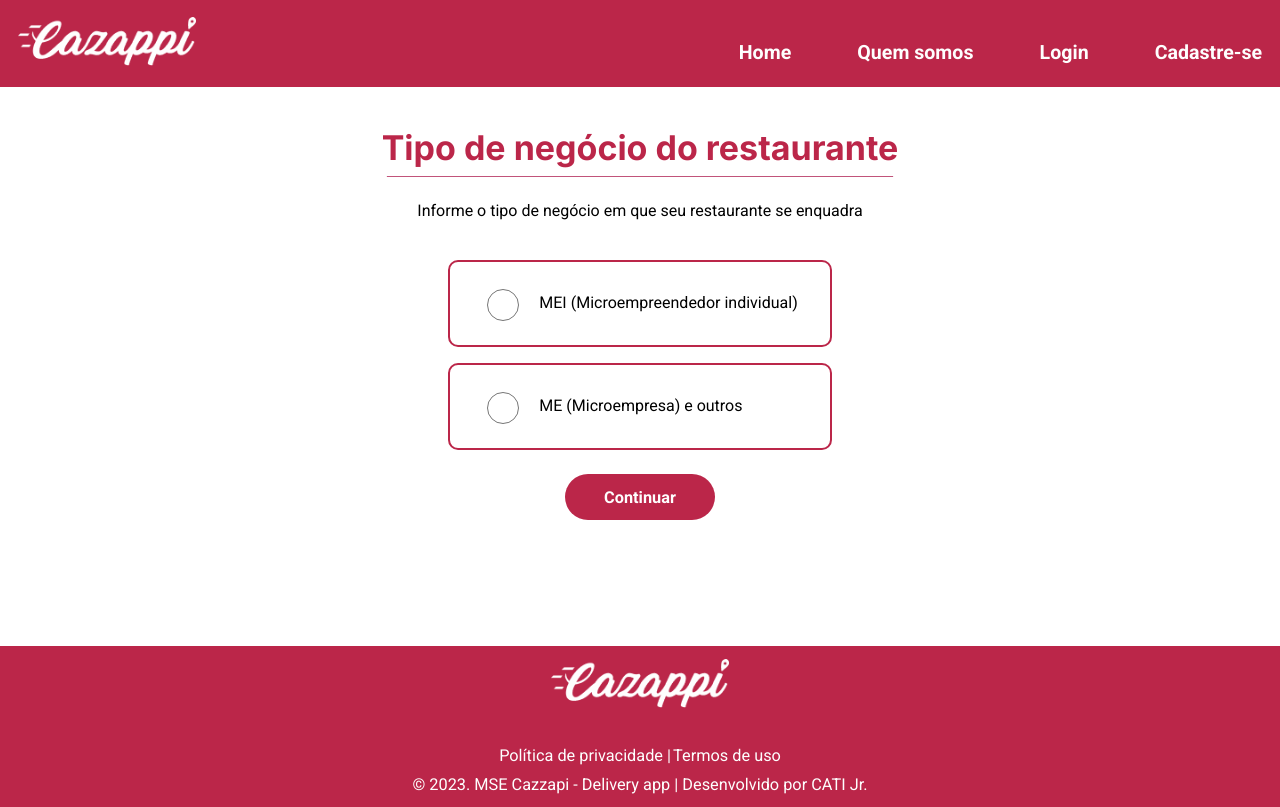
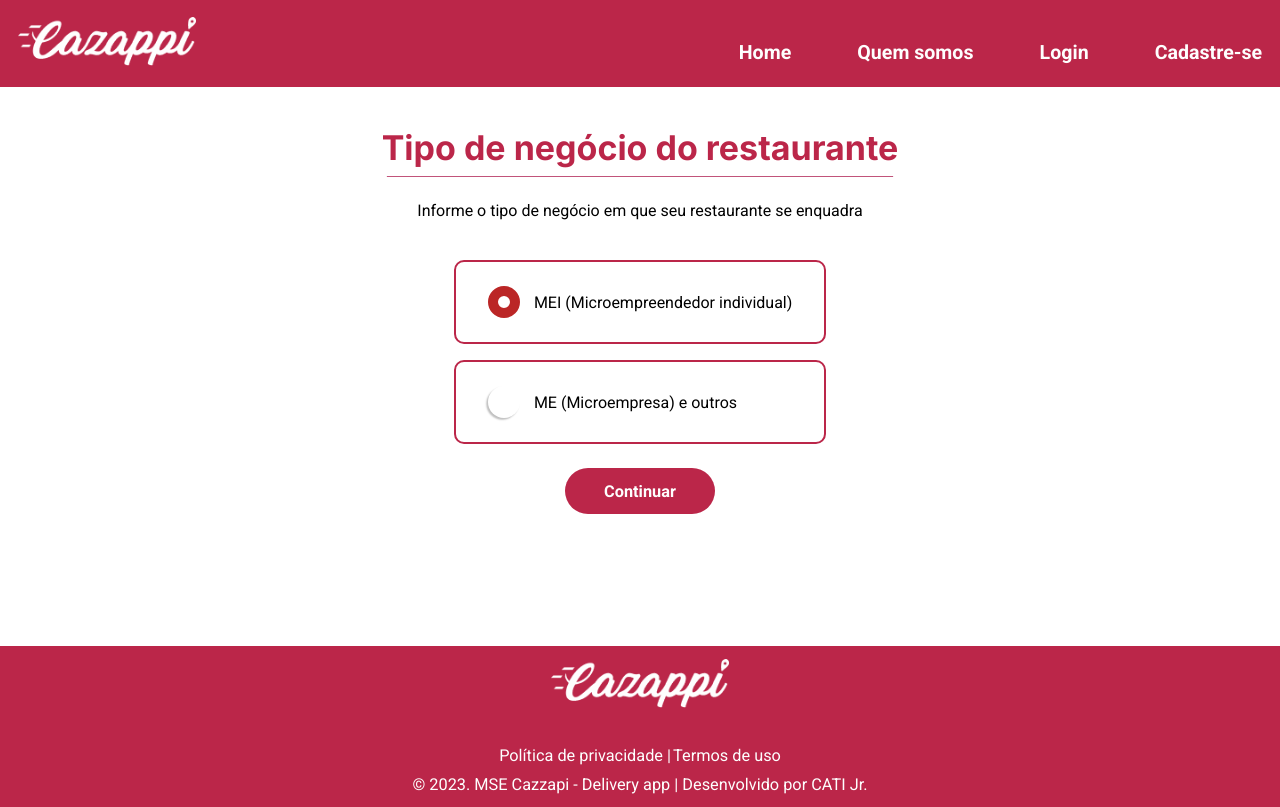
Before and after one commit to cazappi/cazappi, a React (Create React App) app: page /BusinessType in a window 1280 px wide. Built offline with nearby package versions, Linux system fonts and the light colour scheme; some icons are missing.

Commit message:
Fix: ajustando parte das rotas

```diff
--- a/src/components/Input/Input.tsx
+++ b/src/components/Input/Input.tsx
@@ -12,7 +12,7 @@ const InputWrapper = styled.div`
 `;
 
 const StyledInput = styled.input`
-    height: ${rh(48)};
+    height: ${rh(68)};
     width: ${rw(240)};
     min-width: 210px;
     font-size: max(${rw(13)}, 10px);
--- a/src/pages/BusinessType/index.tsx
+++ b/src/pages/BusinessType/index.tsx
@@ -9,7 +9,7 @@ import {
   Forms,
   Form,
   Input1,
-  RadioInput,
+  RADIO,
   Input2,
   LineContainer,
   ButtonContainer,
@@ -39,24 +39,19 @@ const BusinessType = () => {
         <Forms>
           <Form>
             <Input1>
-              <RadioInput
-                type="radio"
-                id="MEI"
-                name="tipo_negocio"
-                value="MEI"
-              />
+            <RADIO type="radio" name="radio-group" id="r1" checked />
               <label htmlFor="MEI">MEI (Microempreendedor individual)</label>
               <br />
             </Input1>
             <Input2>
-              <RadioInput type="radio" id="ME" name="tipo_negocio" value="ME" />
+            <RADIO type="radio" name="radio-group" id="r2" />
               <label htmlFor="ME">ME (Microempresa) e outros</label>
               <br />
             </Input2>
           </Form>
         </Forms>
         <ButtonContainer>
-          <Button as="a" href="/DataBank" type="red">
+          <Button as="a" href="/BankAccount" type="red">
             Continuar
           </Button>
         </ButtonContainer>
--- a/src/pages/BusinessType/style.tsx
+++ b/src/pages/BusinessType/style.tsx
@@ -47,17 +47,36 @@ export const Form = styled.form`
   row-gap: 10px;
 `;
 
-export const RadioInput = styled.input`
-  accent-color: #bb2626;
-  border: 2px solid #bb2649;
-  outline-color: none;
-  width: 32px;
-  height: 32px;
-  margin-right: 20px;
-  vertical-align: middle;
+export const RADIO = styled.input`
+    -webkit-appearance: none;
+    -moz-appearance: none;
+    border-radius: 50%;
+    width: 32px;
+    height: 32px;
+    accent-color: ${THEME.COLORS.PRIMARY};
+    cursor: pointer;
+    outline: none;
+    margin-top: 0;
+    margin-left: 0;
+    margin-right: ${rw(16)};
+    box-shadow: -1.69545px 1.69545px 1.69545px rgba(0, 0, 0, 0.25);
+    &:checked{
+        box-shadow: none;
+        border: 10px solid ${THEME.COLORS.ERROR};
+    }
+    @media (max-width: 710px) {
+        width: 14px;
+        height: 14px;
+        &:checked{
+            border: 4px solid ${THEME.COLORS.ERROR};
+        }
+    }
 `;
 
 export const Input1 = styled.div`
+  display: flex;
+  align-items: center;
+  justify-content: center;
   background-color: white;
   padding: 1.5rem 2rem;
   font-family: sans-serif, Arial;
@@ -68,6 +87,8 @@ export const Input1 = styled.div`
 `;
 
 export const Input2 = styled.div`
+  display: flex;
+  align-items: center;
   background-color: white;
   padding: 1.5rem 2rem;
   font-family: sans-serif, Arial;
--- a/src/pages/Desktop-4/index.tsx
+++ b/src/pages/Desktop-4/index.tsx
@@ -48,7 +48,7 @@ const MailConfirmation = () => {
                     }}>
                         Confirme seu e-mail para acessar sua conta pela primeira vez
                     </DIVTEXTMAIN>
-                    <Button as="a" type="red">Fazer login</Button>
+                    <Button as="a" type="red" href="/login">Fazer login</Button>
                     <DIVTEXT style={{
                         marginTop: "15px",
                     }}>
--- a/src/pages/Home/index.tsx
+++ b/src/pages/Home/index.tsx
@@ -40,7 +40,7 @@ const Home = () => {
                 Tem um estabelecimento comercial e ficou interessado no Cazzapi?
               </TEXTINT>
               <SPACE>
-                <Button as="a" type="home">Registre-se agora</Button>
+                <Button as="a" type="home" href="/SignUp">Registre-se agora</Button>
               </SPACE>
 
             </FLEXCOLUMN>
--- a/src/pages/Login/index.tsx
+++ b/src/pages/Login/index.tsx
@@ -52,7 +52,7 @@ const Login = () => {
                             <Button as="a" type="red" style={{
                                 marginBottom: rh(26),
                             }}>Entrar</Button>
-                            <Button as="a" type="white">Registrar outra conta</Button>
+                            <Button as="a" type="white" href="/SignUp">Registrar outra conta</Button>
                         </FLEXCOLUMN>
                     </FLEXCOLUMN>
                 </form>
--- a/src/pages/Politica/index.tsx
+++ b/src/pages/Politica/index.tsx
@@ -1,5 +1,5 @@
 import React from 'react';
-import { LOGOIMAGE, LINK, FLEXROW, FLEXCOLUMN, BUTTON, SUBTITLE, POLITICA } from './style';
+import { LOGOIMAGE, LINK, CHECK, FLEXROW, FLEXCOLUMN, BUTTON, SUBTITLE, POLITICA } from './style';
 import logoText from '../../assets/logoText.svg';
 import mailImg from '../../assets/mail.svg';
 import logoImg from '../../assets/logoImg.png';
@@ -95,25 +95,18 @@ const Politica = () => {
                 </div>
 
                 <FLEXROW>
-                    <input type='checkbox' style={
-                        {
-                            border: 2,
-                            borderColor: THEME.COLORS.SECONDARY,
-                            color: THEME.COLORS.SECONDARY,
-                            borderRadius: 5,
-                        }
-                    } />
+                    <CHECK type='checkbox' />
 
                     <div style={{
                         fontWeight: "600",
                         marginTop: rh(50),
-                        marginBottom: rh(26),
+                        marginBottom: rh(50),
                     }}>
                         Declaro que li e aceito as Condições de Venda e Pagamento, e tenho ciência das boas práticas para o varejo.
                     </div>
                 </FLEXROW>
 
-                <Button as="a" type="red" style={{
+                <Button as="a" type="red" href="/BusinessType" style={{
                     marginTop: rh(26),
                     marginBottom: rh(70),
                 }}>Confirmar Assinatura</Button>
--- a/src/pages/Politica/style.tsx
+++ b/src/pages/Politica/style.tsx
@@ -79,5 +79,19 @@ margin-left: ${rw(60)};
 margin-bottom: ${rh(20)};
 margin-top: ${rh(10)};
 font-weight: 400;
+`;
 
+export const CHECK = styled.input`
+  -webkit-appearance: none;
+  -moz-appearance: none;
+  margin-right: 10px;
+  box-shadow: 0px 4px 4px rgba(0, 0, 0, 0.15);
+  width: 24px;
+  height: 24px;
+  border: 2px solid ${THEME.COLORS.PRIMARY};
+  color: ${THEME.COLORS.SECONDARY};
+  border-radius: 5px;
+  &:focus{
+    background-color: ${THEME.COLORS.PRIMARY};
+  }
 `;
--- a/src/pages/SignUp/index.tsx
+++ b/src/pages/SignUp/index.tsx
@@ -136,7 +136,7 @@ const SignUp = () => {
                     </FLEXROWTERMS>
 
 
-                    <Button as="a" type="red" style={{ marginTop: rh(150) }}>
+                    <Button as="a" type="red" href="/Politica" style={{ marginTop: rh(150) }}>
                         <FLEXROW style = {{
                             justifyItems: 'center'
                         }}>
```
